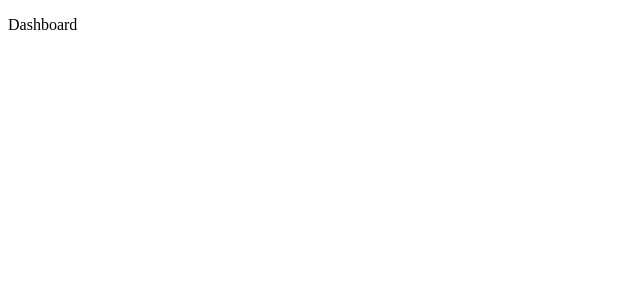
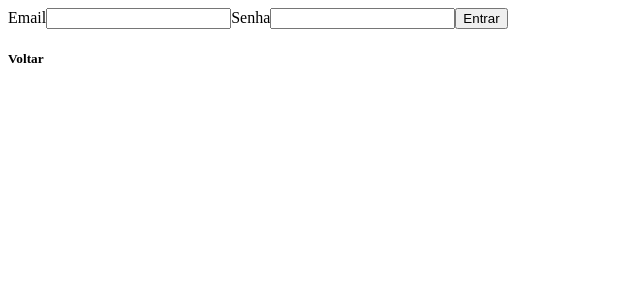
Before and after one commit to ovitorsaf/aulas, a React (Create React App) app: page /entrar in a window 1280 px wide. Before the commit this address led to /pagina-inicial. Shown: the top 300 px of the page, without its empty margins (0-640 px from the left). Built offline with nearby package versions, Linux system fonts and the light colour scheme.

Commit message:
feat: add login page and form

```diff
--- a/src/app/pages/dashboard/Dashboard.tsx
+++ b/src/app/pages/dashboard/Dashboard.tsx
@@ -1,9 +1,12 @@
-
+import { Link } from 'react-router-dom';
 
 export const Dashboard = () => {
 
     return(
-        <p>Dashboard</p>
+        <div>
+            <h1>Home | Dashboard</h1>
+            <Link to="/entrar">Login</Link>
+        </div>
     );
 
 }
--- a/src/app/pages/index.ts
+++ b/src/app/pages/index.ts
@@ -1 +1,2 @@
 export * from './dashboard/Dashboard';
+export * from './login/Login';
--- /dev/null
+++ b/src/app/pages/login/Login.tsx
@@ -0,0 +1,36 @@
+import { useState } from "react";
+import { useNavigate } from "react-router-dom";
+
+export const Login = () => {
+
+    const navigate = useNavigate();
+
+    const [email, setEmail] = useState('');
+    const [pass, setPass] = useState('');
+
+    const handleEntrar = () => {
+        console.log(email, ' | ', pass);
+    }
+
+    return(
+        <div>
+            <form>
+
+                <label>
+                    <span>Email</span>
+                    <input type="text" value={email} onChange={e => setEmail(e.target.value)}/>
+                </label>
+
+                <label>
+                    <span>Senha</span>
+                    <input type="password" value={pass} onChange={e => setPass(e.target.value)} />
+                </label>
+
+                <button type="button" onClick={handleEntrar}>Entrar</button>
+
+            </form>
+
+            <h5 onClick={() => navigate(-1)}>Voltar</h5>
+        </div>
+    );
+}
--- a/src/app/routes/index.tsx
+++ b/src/app/routes/index.tsx
@@ -1,5 +1,5 @@
 import { BrowserRouter, Route, Routes as Switch, Navigate } from "react-router-dom"
-import { Dashboard } from "../pages";
+import { Dashboard, Login } from "../pages";
 
 export const Routes = () => {
     return(
@@ -7,6 +7,7 @@ export const Routes = () => {
             <Switch>
 
                 <Route path="/pagina-inicial" element={<Dashboard/>}/>
+                <Route path="/entrar" element={<Login/>}/>
 
                 <Route path="*" element={<Navigate to="/pagina-inicial"/>}/>
 
```
